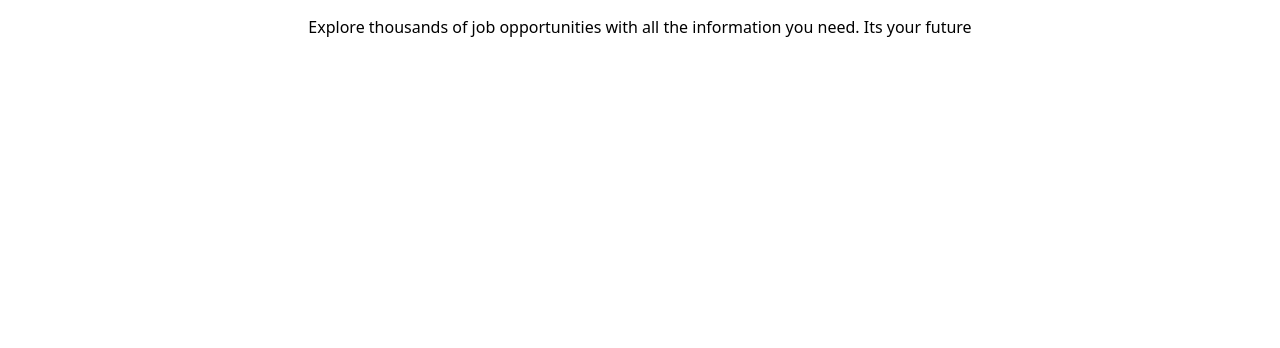
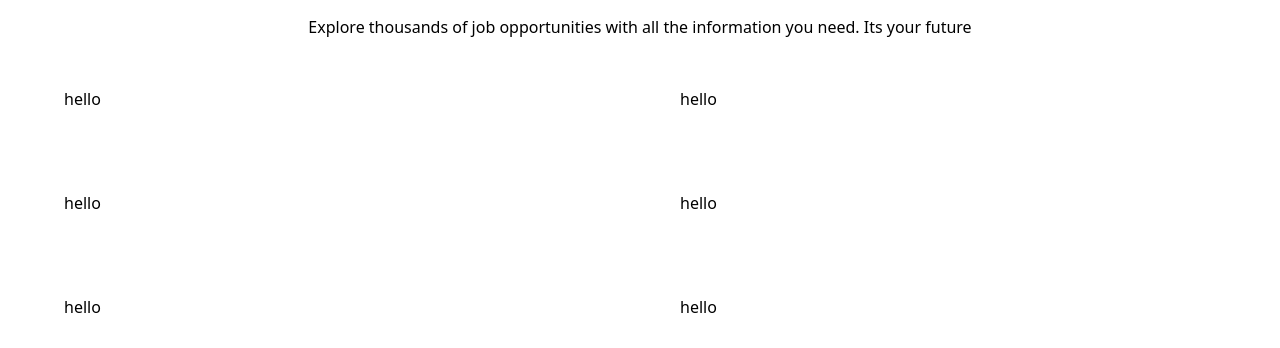
Before and after one commit to marufbroh/career-listen, a React (Vite) app: page / in a window 1280 px wide. Shown: the part 1449-1797 px from the top of the page. Before the commit the page ends 1504 px from the top, so only its background shows below. Built offline with nearby package versions, Linux system fonts and the light colour scheme.

Commit message:
featured Jobs fetch done

```diff
--- a/src/App.jsx
+++ b/src/App.jsx
@@ -1,13 +1,18 @@
-import React from 'react';
+import React, { createContext } from 'react';
 import Header from './components/Header';
-import { Outlet } from 'react-router-dom';
+import { Outlet, useLoaderData } from 'react-router-dom';
+export const FeaturedJObsContext = createContext([])
+export const StoredCartContext = createContext([])
 
 const App = () => {
+  const { storedCart, featuredJobs } = useLoaderData()
   return (
-    <div>
-      <Header></Header>
-      <Outlet></Outlet>
-    </div>
+    <FeaturedJObsContext.Provider value={featuredJobs}>
+      <StoredCartContext.Provider value={storedCart}>
+        <Header></Header>
+        <Outlet></Outlet>
+      </StoredCartContext.Provider>
+    </FeaturedJObsContext.Provider>
   );
 };
 
--- a/src/components/FeaturedJobs.jsx
+++ b/src/components/FeaturedJobs.jsx
@@ -1,9 +1,10 @@
 import React from 'react';
 
-const FeaturedJobs = () => {
+const FeaturedJobs = ({ job }) => {
+    console.log(job);
     return (
-        <div>
-
+        <div className='p-8 rounded-lg space-y-4 w-full'>
+hello
         </div>
     );
 };
--- a/src/components/FeaturedJobsSection.jsx
+++ b/src/components/FeaturedJobsSection.jsx
@@ -1,14 +1,20 @@
-import React from 'react';
+import React, { useContext } from 'react';
+import { FeaturedJObsContext } from '../App';
+import FeaturedJobs from './FeaturedJobs';
 
 const FeaturedJobsSection = () => {
+    const featuredJobs = useContext(FeaturedJObsContext)
+
     return (
         <div className='px-4 mx-auto sm:max-w-xl md:max-w-full lg:max-w-screen-xl md:px-24 lg:px-8 space-y-4'>
             <div className='text-center space-y-4'>
                 <h3 className='font-bold text-3xl'>Featured Jobs</h3>
                 <p>Explore thousands of job opportunities with all the information you need. Its your future</p>
             </div>
-            <div>
-
+            <div className='grid grid-cols-1 lg:grid-cols-2 gap-4'>
+                {
+                    featuredJobs.map(job => <FeaturedJobs key={job.id} job={job} />)
+                }
             </div>
         </div>
     );
--- a/src/loaders/cartJobsLoader.js
+++ b/src/loaders/cartJobsLoader.js
@@ -16,6 +16,6 @@ const cartJobsLoader = async () => {
 //   }
   //   console.log(storedCart);
 
-  return { savedCart, featuredJobs };
+  return { storedCart, featuredJobs };
 };
 export default cartJobsLoader;
--- a/src/main.jsx
+++ b/src/main.jsx
@@ -10,11 +10,13 @@ import Home from './components/Home';
 import Statistics from './components/Statistics';
 import AppliedJobs from './components/AppliedJobs';
 import Blog from './components/Blog';
+import cartJobsLoader from './loaders/cartJobsLoader';
 
 const router = createBrowserRouter([
   {
     path: "/",
     element: <App />,
+    loader: cartJobsLoader,
     children: [
       {
         path: '/',
```
